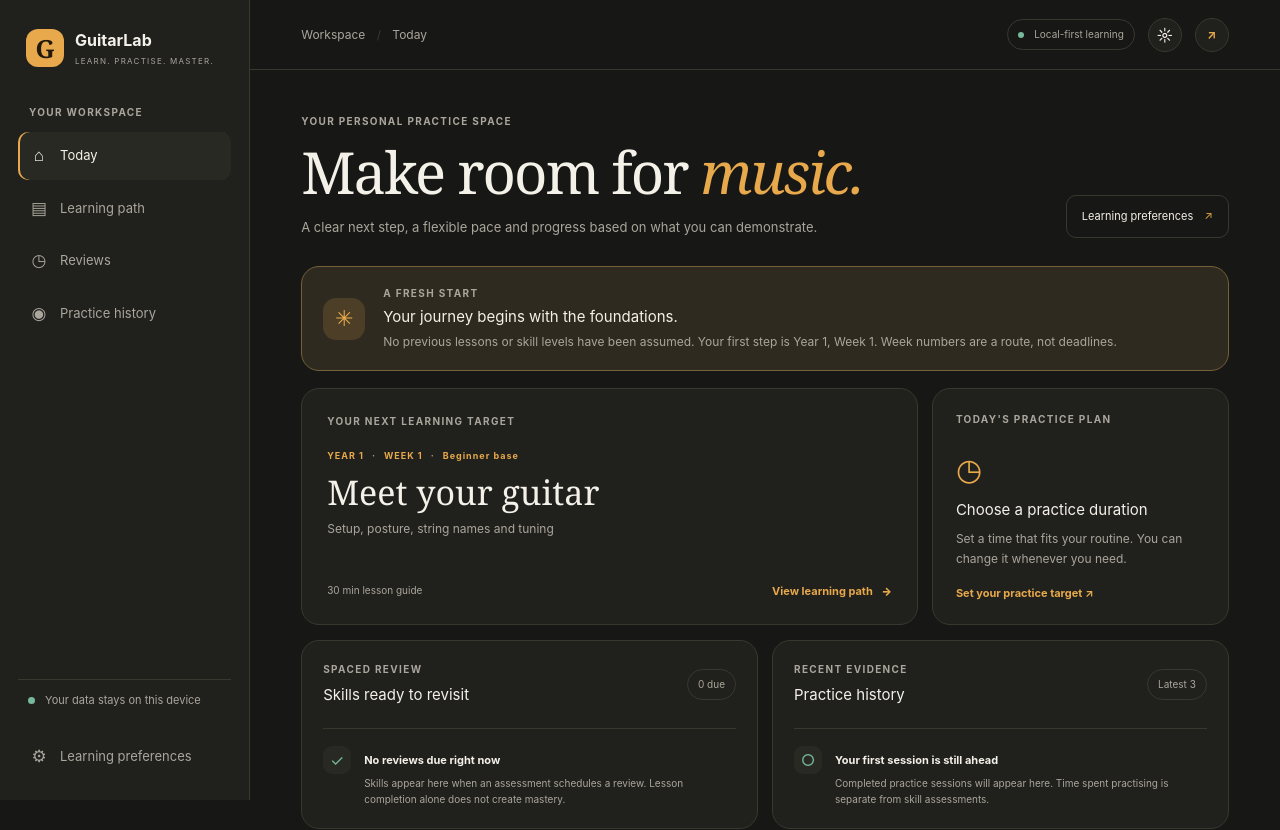
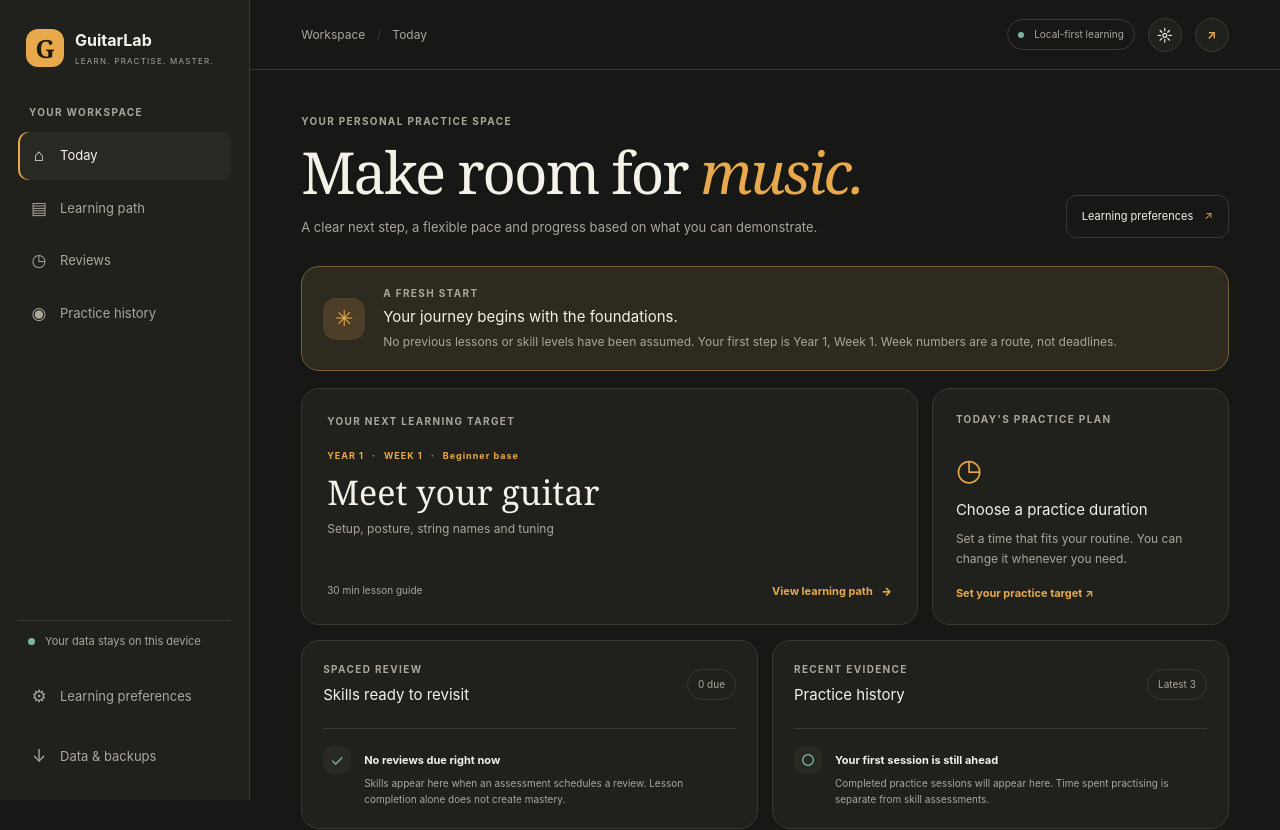
Before and after one commit to leenusdarnal/guitarlab, a SvelteKit app: page / in a window 1280 px wide. Shown: the top 830 px of the page. Built offline with nearby package versions, Linux system fonts and the light colour scheme.

Commit message:
fix: retain data backup navigation in learner dashboard

```diff
--- a/src/routes/+page.svelte
+++ b/src/routes/+page.svelte
@@ -60,6 +60,7 @@
     <div class="sidebar-bottom">
       <div class="offline-indicator"><span></span> Your data stays on this device</div>
       <a class="nav-link" href={resolve('/onboarding')}><span aria-hidden="true">⚙</span> Learning preferences</a>
+      <a class="nav-link" href={resolve('/settings/data')}><span aria-hidden="true">↓</span> Data &amp; backups</a>
     </div>
   </aside>
 
@@ -77,6 +78,7 @@
         <a href="#reviews" onclick={() => (menuOpen = false)}>Reviews</a>
         <a href="#practice-history" onclick={() => (menuOpen = false)}>Practice history</a>
         <a href={resolve('/onboarding')}>Learning preferences</a>
+        <a href={resolve('/settings/data')}>Data &amp; backups</a>
       </nav>
     {/if}
 
```
